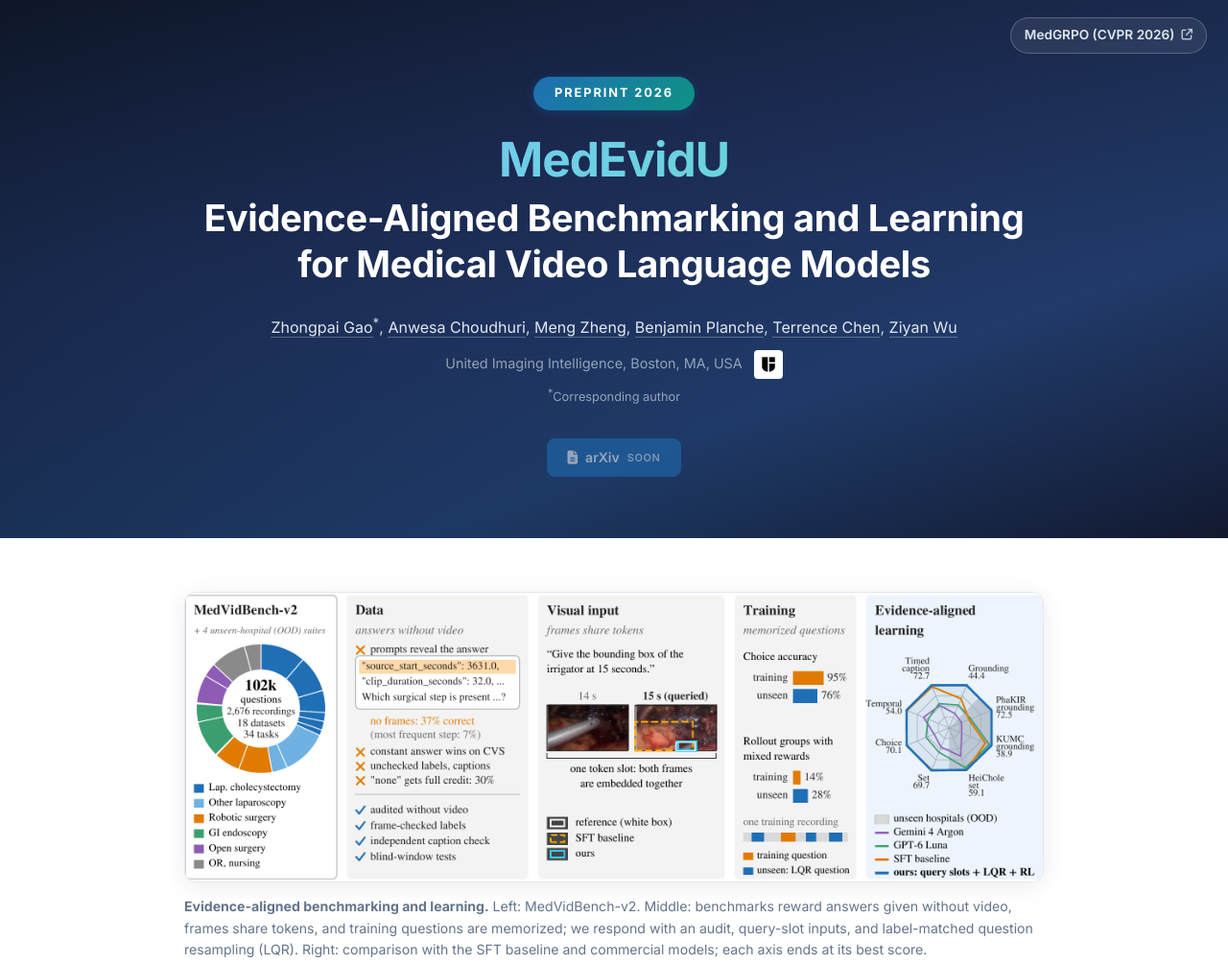
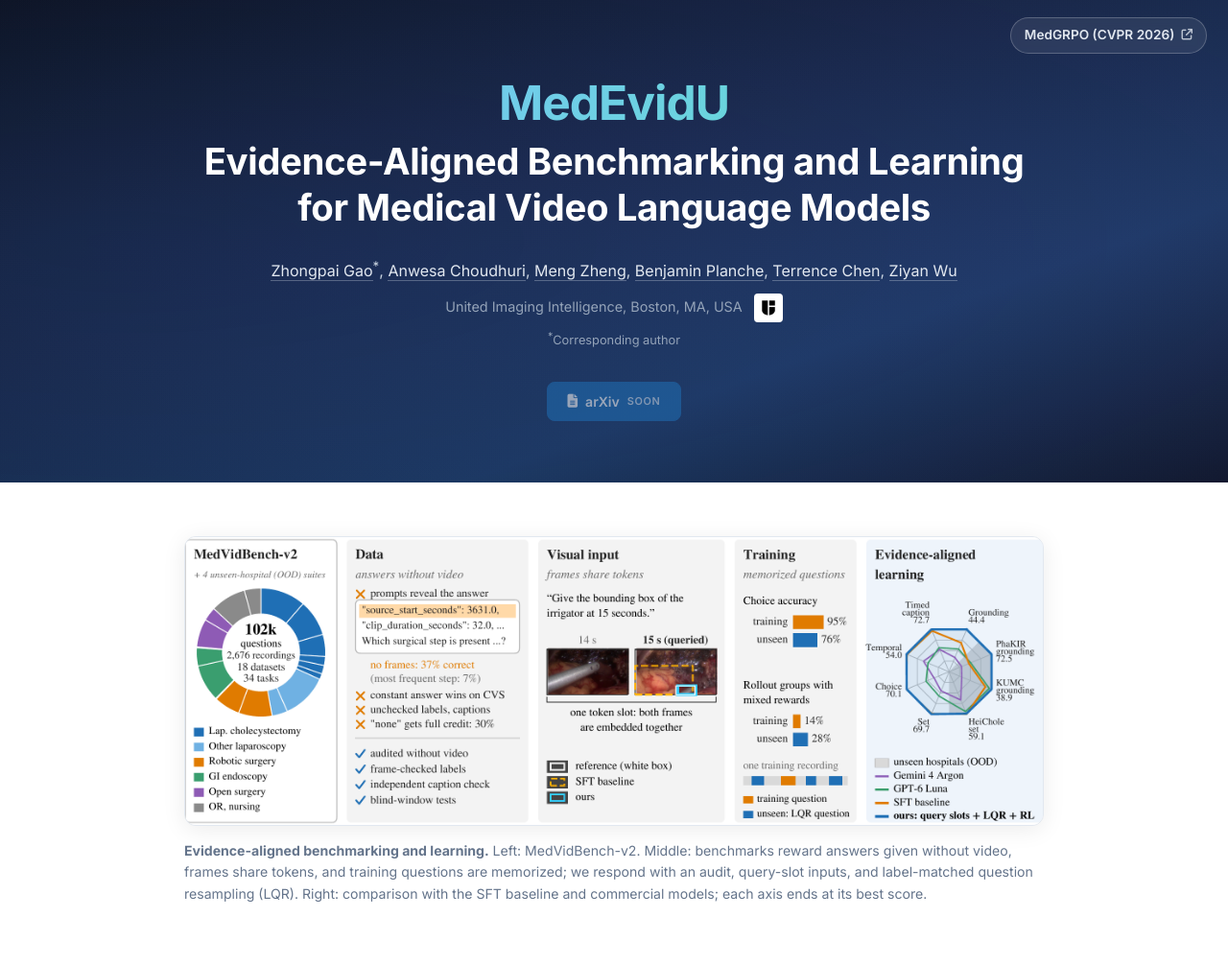
Before and after one commit to Gaozhongpai/MedEvidU, a plain HTML site: page index.html in a window 1280 px wide. Shown: the top 1005 px of the page at 96% size. Drawn offline with Linux system fonts and the light colour scheme.

Commit message:
Remove the Preprint badge
Co-Authored-By: Claude Opus 5.5 <noreply@anthropic.com>
Claude-Session: https://claude.ai/code/session_01MLLJdcRAo1YUYihqxSYyg4

```diff
--- a/index.html
+++ b/index.html
@@ -22,7 +22,6 @@
      title="Our previous paper: MedGRPO (CVPR 2026)">MedGRPO (CVPR 2026)
      <i class="fas fa-arrow-up-right-from-square"></i></a>
   <div class="container">
-    <div class="conference-badge">Preprint 2026</div>
     <div class="project-name">MedEvidU</div>
     <h1 class="paper-title">Evidence-Aligned Benchmarking and Learning <br>for Medical Video Language Models</h1>
     <div class="authors">
```
